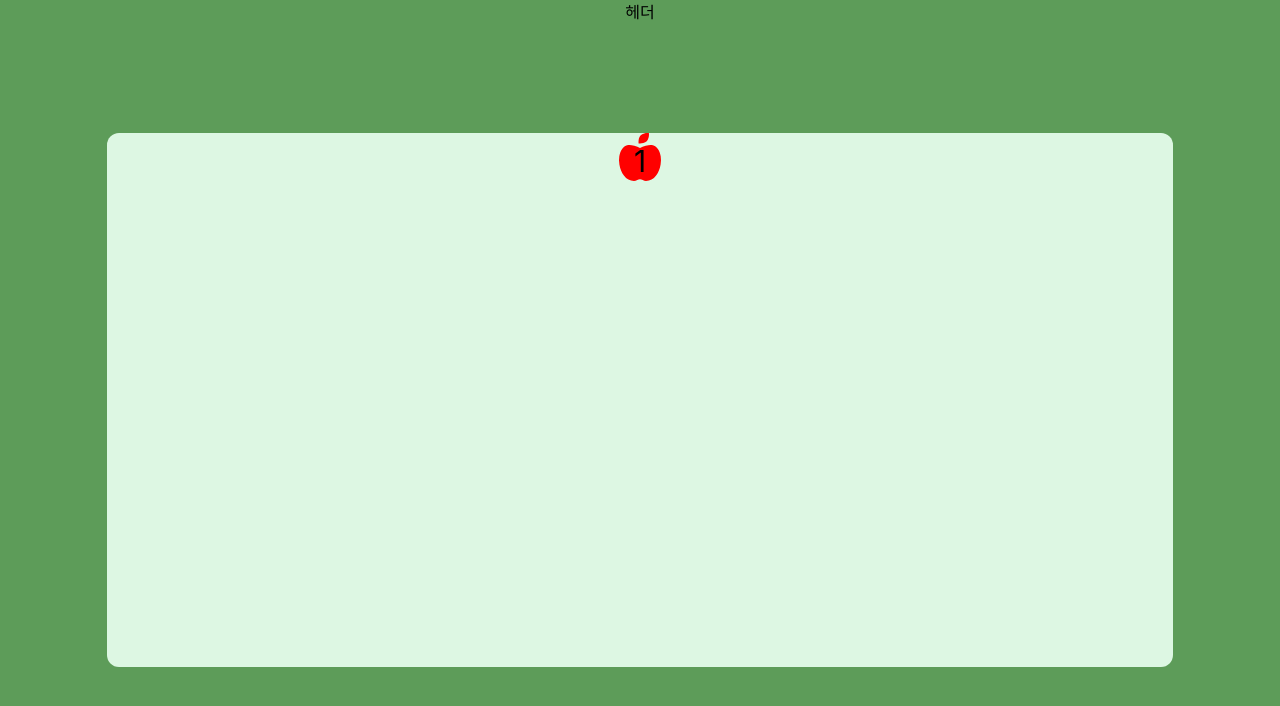
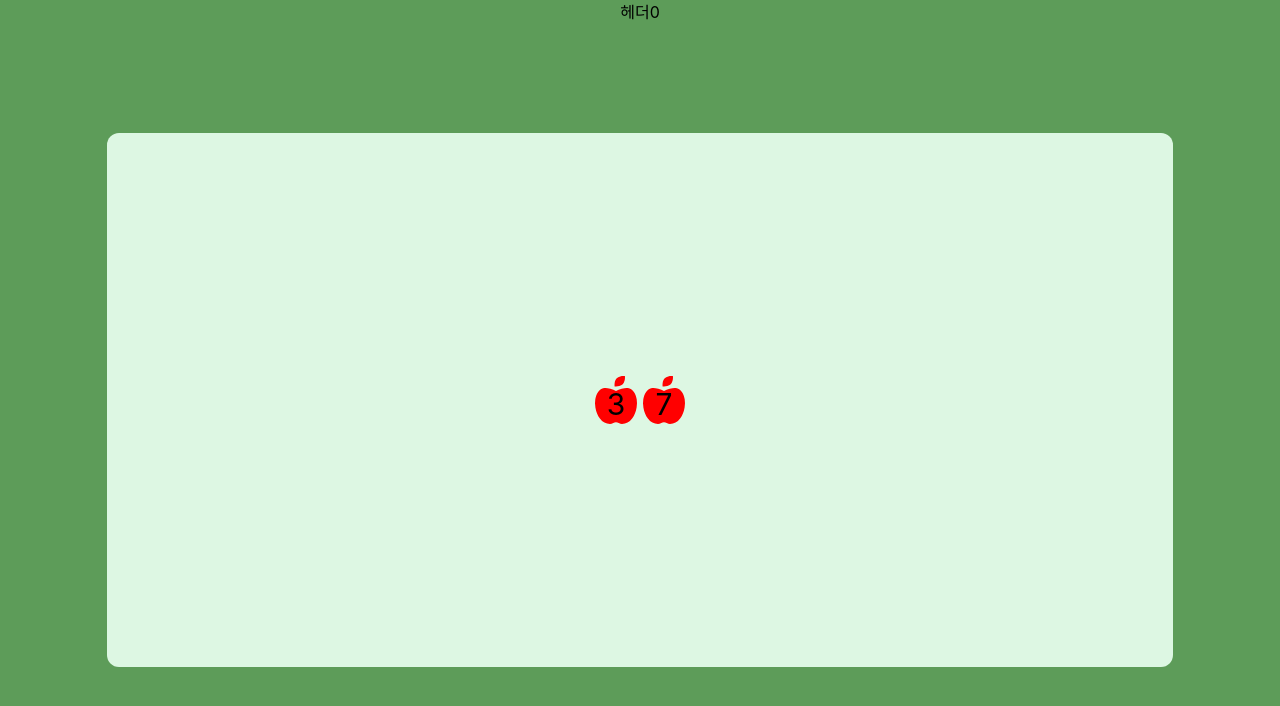
Before and after one commit to Thereisnotruth/AppleGame, a React (Create React App) app: page /game in a window 1280 px wide. Shown: the top 706 px of the page. Built offline with nearby package versions, Linux system fonts and the light colour scheme.

Commit message:
game logic

```diff
--- a/src/components/Apple.tsx
+++ b/src/components/Apple.tsx
@@ -3,9 +3,7 @@ import { FaAppleAlt } from 'react-icons/fa';
 
 const Apple = (props: any) => {
   const { number, appleRef, isSelected } = props;
-  if (isSelected) {
-    console.log(number);
-  }
+
   return (
     <div className="relative m-0 inline-block" ref={appleRef}>
       <div className="z-10 absolute left-[50%] translate-x-[-50%] top-[50%] translate-y-[-40%] text-3xl">
--- /dev/null
+++ b/src/containers/AppleContainer.tsx
@@ -0,0 +1,77 @@
+import React, { useEffect, useState, useRef } from 'react';
+import Apple from '../components/Apple';
+
+const AppleContainer = (props: any) => {
+  const { test, isDragged, endX, endY, width, height, direction, drag } = props;
+  const appleRef = useRef<HTMLDivElement>(null);
+  const [isSelected, setIsSelected] = useState<boolean>(false);
+  const [num, setNum] = useState<number>(0);
+  useEffect(() => {
+    if (appleRef.current) {
+      if (direction === 1) {
+        // 우 상
+        if (
+          appleRef.current.offsetLeft + appleRef.current.clientWidth > endX &&
+          appleRef.current.offsetTop < endY &&
+          appleRef.current.offsetLeft < endX + width &&
+          appleRef.current.offsetTop + appleRef.current.clientHeight > endY - height
+        ) {
+          setIsSelected(true);
+        } else {
+          setIsSelected(false);
+        }
+      } else if (direction === 2) {
+        // 좌 상
+        if (
+          appleRef.current.offsetLeft < endX &&
+          appleRef.current.offsetTop < endY &&
+          appleRef.current.offsetLeft + appleRef.current.clientWidth > endX - width &&
+          appleRef.current.offsetTop + appleRef.current.clientHeight > endY - height
+        ) {
+          setIsSelected(true);
+        } else {
+          setIsSelected(false);
+        }
+      } else if (direction === 3) {
+        // 좌 하
+        if (
+          appleRef.current.offsetLeft < endX &&
+          appleRef.current.offsetTop + appleRef.current.clientHeight > endY &&
+          appleRef.current.offsetLeft + appleRef.current.clientWidth > endX - width &&
+          appleRef.current.offsetTop < endY + height
+        ) {
+          setIsSelected(true);
+        } else {
+          setIsSelected(false);
+        }
+      } else if (direction === 4) {
+        // 우 하
+        if (
+          appleRef.current.offsetLeft + appleRef.current.clientWidth > endX &&
+          appleRef.current.offsetTop + appleRef.current.clientHeight > endY &&
+          appleRef.current.offsetLeft < endX + width &&
+          appleRef.current.offsetTop < endY + height
+        ) {
+          setIsSelected(true);
+        } else {
+          setIsSelected(false);
+        }
+      }
+    }
+    if (!isDragged) {
+      setIsSelected(false);
+    }
+  }, [width, height]);
+  useEffect(() => {
+    if (isSelected) {
+      drag(num, appleRef.current);
+    }
+  }, [isSelected]);
+  useEffect(() => {
+    // setNum(Math.floor(Math.random() * 9 + 1));
+    setNum(test);
+  }, []);
+  return <Apple number={num} isSelected={isSelected} appleRef={appleRef} />;
+};
+
+export default AppleContainer;
--- a/src/containers/GameContainer.tsx
+++ b/src/containers/GameContainer.tsx
@@ -4,8 +4,7 @@ import GamePage from '../pages/GamePage';
 
 const GameContainer = () => {
   const boundaryRef = useRef<HTMLDivElement>(null);
-  const appleRef = useRef<HTMLDivElement>(null);
-  const [isSelected, setIsSelected] = useState<boolean>(false);
+  const [direction, setDirection] = useState<number>(0);
   const [isDragged, setIsDragged] = useState<boolean>(false);
   const [startX, setStartX] = useState<number>(0);
   const [startY, setStartY] = useState<number>(0);
@@ -17,6 +16,16 @@ const GameContainer = () => {
   const [boundRight, setBoundRight] = useState<number>(0);
   const [boundTop, setBoundTop] = useState<number>(0);
   const [boundBottom, setBoundBottom] = useState<number>(0);
+  const [score, setScore] = useState<number>(0);
+  const [selected, setSelected] = useState<number>(0);
+  const [selectedArray, setSelectedArray] = useState<Array<HTMLDivElement>>([]);
+
+  const drag = (num: number, target: HTMLDivElement) => {
+    setSelected((prev: number) => prev + num);
+    const newArray = selectedArray;
+    newArray.push(target);
+    setSelectedArray([...newArray]);
+  };
 
   const handleMouseDown = (event: React.MouseEvent) => {
     if (
@@ -33,7 +42,15 @@ const GameContainer = () => {
     }
   };
   const handleMouseUp = (event: React.MouseEvent) => {
-    setIsSelected(false);
+    if (selected === 10) {
+      selectedArray.forEach((div: HTMLDivElement) => {
+        div.style.display = 'none';
+      });
+      setScore((prev: number) => prev + selectedArray.length);
+    }
+    setSelectedArray([]);
+    setSelected(0);
+    setDirection(0);
     setIsDragged(false);
     setWidth(0);
     setHeight(0);
@@ -46,35 +63,31 @@ const GameContainer = () => {
       event.clientY < boundBottom &&
       event.clientY > boundTop
     ) {
-      if (isDragged && appleRef.current) {
+      if (isDragged) {
         if (event.clientX - endX > 0 && event.clientY - endY > 0) {
           // 우-하
           setWidth(event.clientX - endX);
           setHeight(event.clientY - endY);
+          setDirection(4);
         } else if (event.clientX - endX > 0 && event.clientY - endY < 0) {
           // 우-상
           setWidth(event.clientX - endX);
           setStartY(event.clientY);
           setHeight(endY - event.clientY);
-          if (
-            appleRef.current.offsetTop + appleRef.current.clientHeight > event.clientY &&
-            appleRef.current.offsetLeft < event.clientX
-          ) {
-            setIsSelected(true);
-          } else {
-            setIsSelected(false);
-          }
+          setDirection(1);
         } else if (event.clientX - endX < 0 && event.clientY - endY > 0) {
           // 좌-하
           setStartX(event.clientX);
           setWidth(endX - event.clientX);
           setHeight(event.clientY - endY);
+          setDirection(3);
         } else if (event.clientX - endX < 0 && event.clientY - endY < 0) {
           // 좌-상
           setStartX(event.clientX);
           setWidth(endX - event.clientX);
           setStartY(event.clientY);
           setHeight(endY - event.clientY);
+          setDirection(2);
         }
       }
     }
@@ -90,16 +103,19 @@ const GameContainer = () => {
   return (
     <GamePage
       boundaryRef={boundaryRef}
-      appleRef={appleRef}
-      isSelected={isSelected}
       isDragged={isDragged}
       handleMouseDown={handleMouseDown}
       handleMouseUp={handleMouseUp}
       handleMouseMove={handleMouseMove}
       startX={startX}
       startY={startY}
+      endX={endX}
+      endY={endY}
       width={width}
       height={height}
+      direction={direction}
+      score={score}
+      drag={drag}
     />
   );
 };
--- a/src/pages/GamePage.tsx
+++ b/src/pages/GamePage.tsx
@@ -1,10 +1,9 @@
 import React from 'react';
-import Apple from '../components/Apple';
+import AppleContainer from '../containers/AppleContainer';
 
 const GamePage = (props: any) => {
   const {
     boundaryRef,
-    appleRef,
     isSelected,
     isDragged,
     handleMouseDown,
@@ -12,8 +11,13 @@ const GamePage = (props: any) => {
     handleMouseMove,
     startX,
     startY,
+    endX,
+    endY,
     width,
     height,
+    direction,
+    score,
+    drag,
   } = props;
 
   return (
@@ -24,9 +28,33 @@ const GamePage = (props: any) => {
       onMouseMove={handleMouseMove}
       onMouseLeave={handleMouseUp}
     >
-      <div className="h-1/6">헤더</div>
-      <div className="h-4/6 w-5/6 bg-light_green mx-auto rounded-xl max-w-6xl" ref={boundaryRef}>
-        <Apple number={1} appleRef={appleRef} isSelected={isSelected} />
+      <div className="h-1/6">헤더{score}</div>
+      <div
+        className="h-4/6 w-5/6 bg-light_green mx-auto rounded-xl max-w-6xl flex justify-center items-center"
+        ref={boundaryRef}
+      >
+        <AppleContainer
+          test={3}
+          isDragged={isDragged}
+          isSelected={isSelected}
+          endX={endX}
+          endY={endY}
+          width={width}
+          height={height}
+          direction={direction}
+          drag={drag}
+        />
+        <AppleContainer
+          test={7}
+          isDragged={isDragged}
+          isSelected={isSelected}
+          endX={endX}
+          endY={endY}
+          width={width}
+          height={height}
+          direction={direction}
+          drag={drag}
+        />
       </div>
       <div className="h-1/6"></div>
       <div
```
